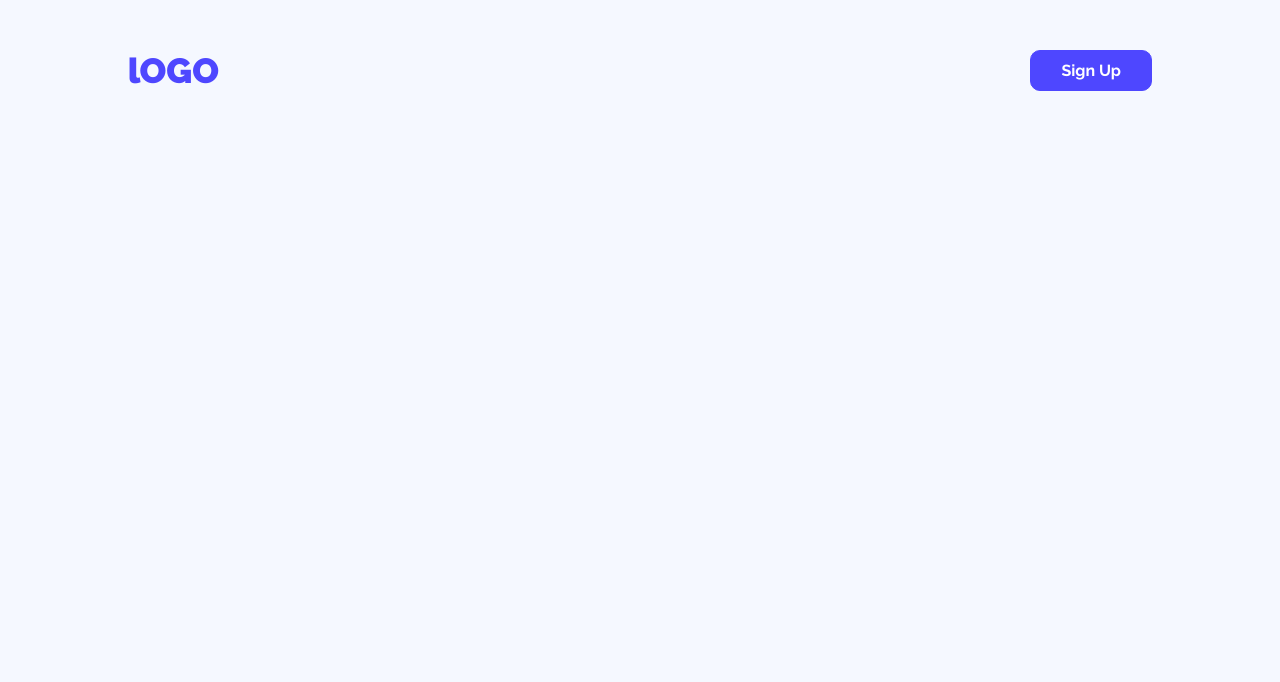
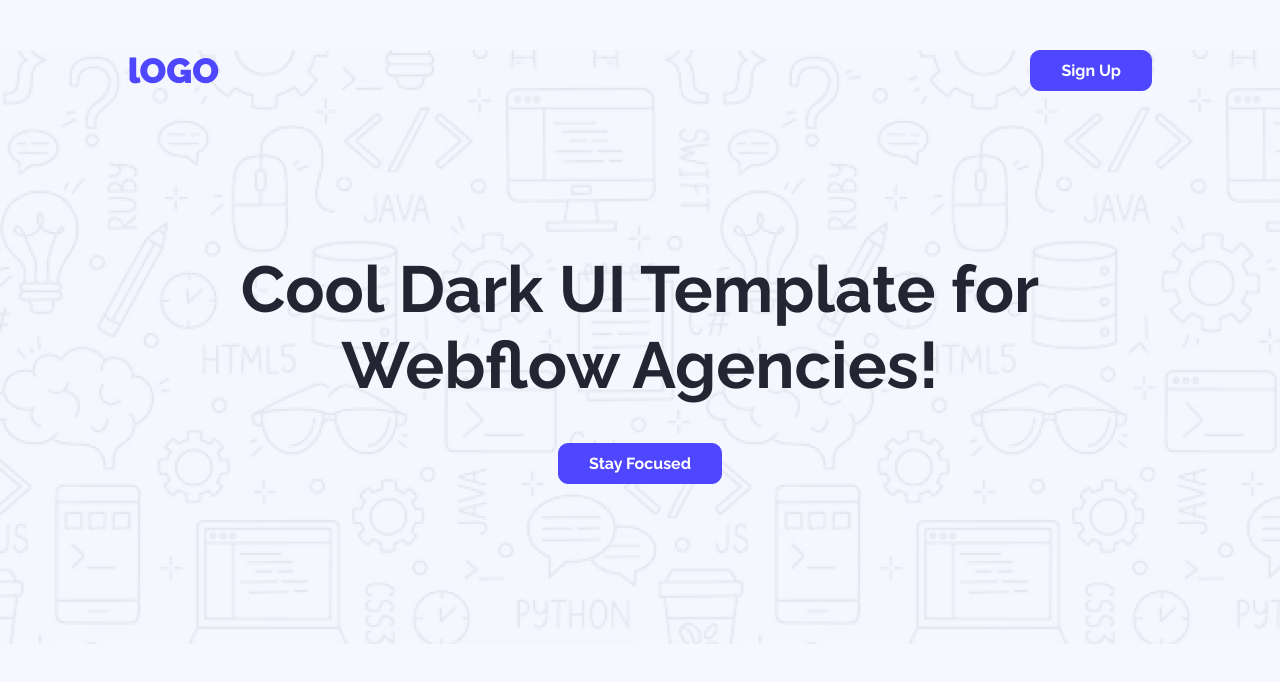
Before and after one commit to Ai-codemaster/PH_Webgenesis_A01, a plain HTML site: page index.html in a window 1280 px wide. Drawn offline with Linux system fonts and the light colour scheme.

Commit message:
Complete Header Section

```diff
--- a/index.html
+++ b/index.html
@@ -13,6 +13,9 @@
       <a href="#">lOGO</a>
       <button class="btn_primary">Sign Up</button>
     </nav>
+
+    <h1>Cool Dark UI Template for <br> Webflow Agencies!</h1>
+    <button class="btn_primary">Stay Focused</button>
   </header>
 
   <main></main>
--- a/style/style.css
+++ b/style/style.css
@@ -47,3 +47,16 @@ body{
   background-color: #4d47ffbe;
   transform: scale(1.05);
 }
+
+.header{
+  background-image: url('../Assets/Hero-bg.png');
+  text-align: center;
+  padding-bottom: 160px;
+}
+
+.header h1{
+  margin: 160px auto 40px;
+  color: #252432;
+  font-size: 65px;
+  font-weight: 700;
+}
```
